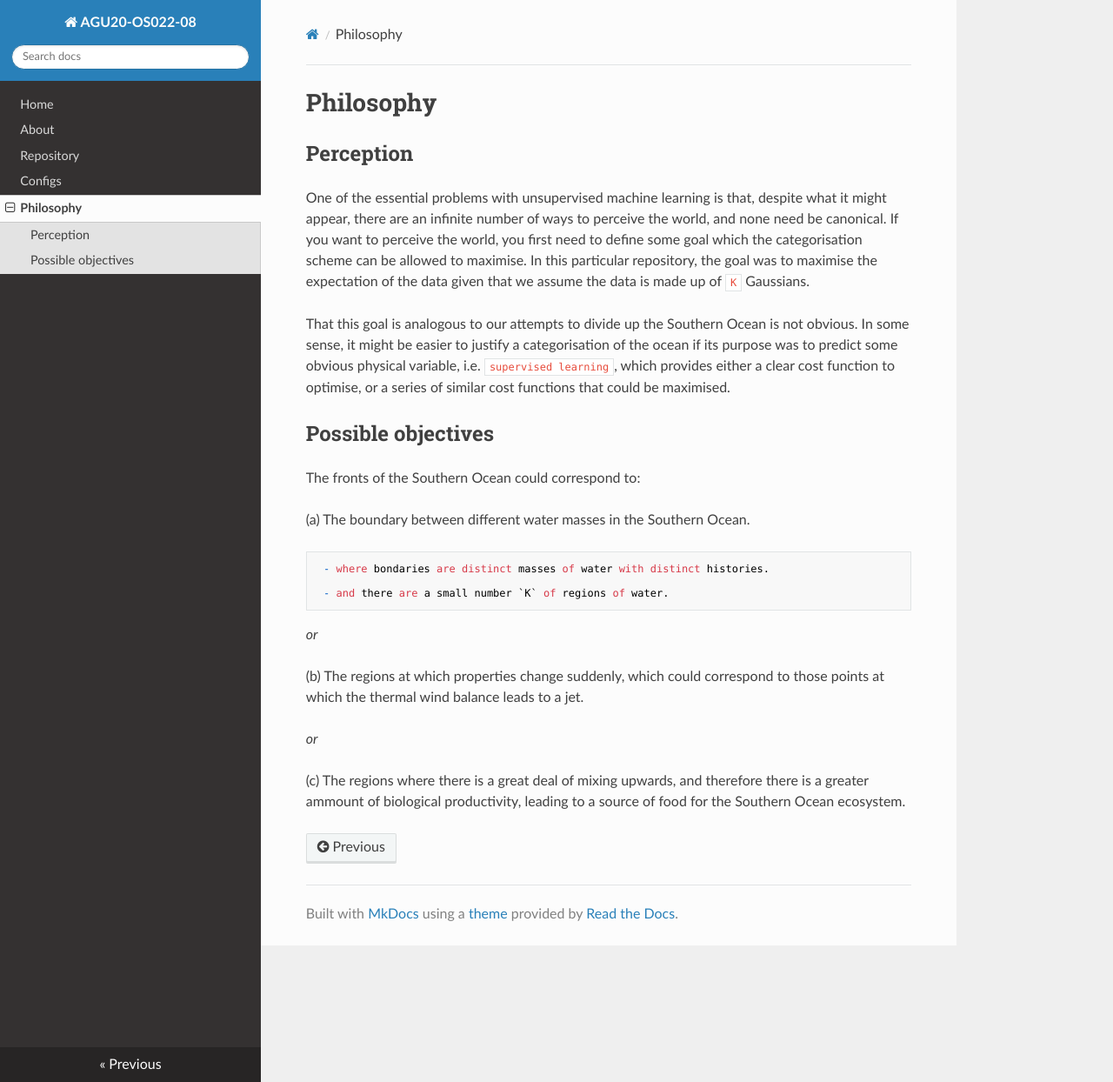
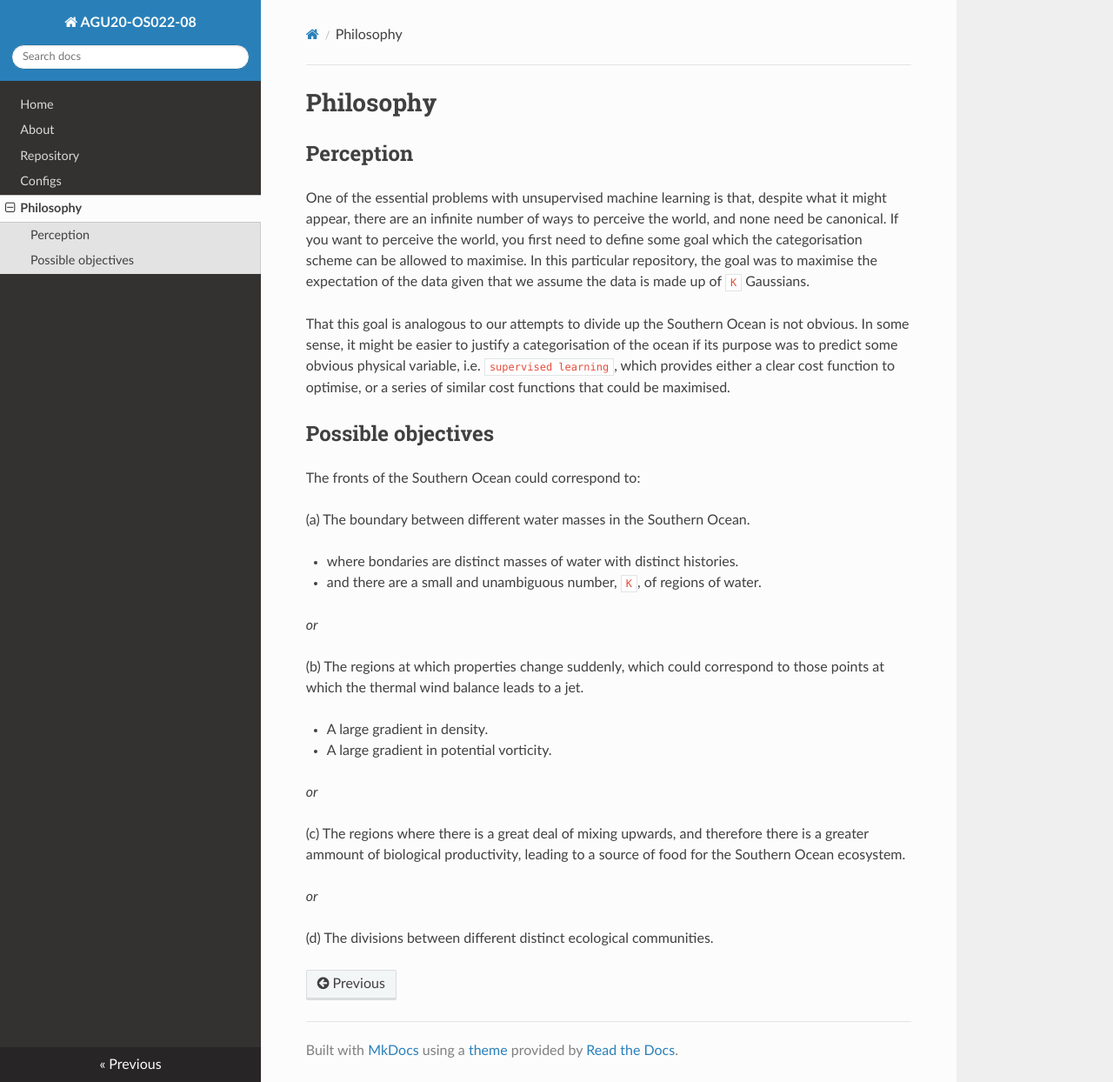
Before and after one commit to so-wise/so-fronts, an MkDocs documentation site: the page built from docs/philosophy.md, in a window 1280 px wide and 1244 px high. Shown: the whole window at 87% size. Built offline with MkDocs 1.6.1, drawn with Linux system fonts in a browser that asks for light colours; nearby versions of some CDN libraries.

```diff
--- a/docs/philosophy.md
+++ b/docs/philosophy.md
@@ -22,17 +22,25 @@ The fronts of the Southern Ocean could correspond to:
 
   (a) The boundary between different water masses in the Southern Ocean.
 
-     - where bondaries are distinct masses of water with distinct histories.
+  * where bondaries are distinct masses of water with distinct histories.
 
-     - and there are a small number `K` of regions of water.
+  * and there are a small and unambiguous number, `K`, of regions of water.
 
    _*or*_
 
   (b) The regions at which properties change suddenly, which could correspond
       to those points at which the thermal wind balance leads to a jet.
 
+  * A large gradient in density.
+
+  * A large gradient in potential vorticity.
+
    _*or*_
 
   (c) The regions where there is a great deal of mixing upwards, and therefore there is
       a greater ammount of biological productivity, leading to a source of food for the
       Southern Ocean ecosystem.
+
+  _*or*_
+
+  (d) The divisions between different distinct ecological communities.
```
